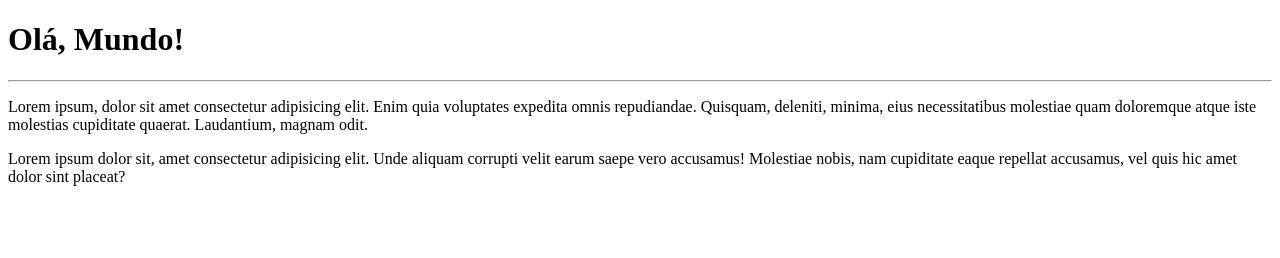
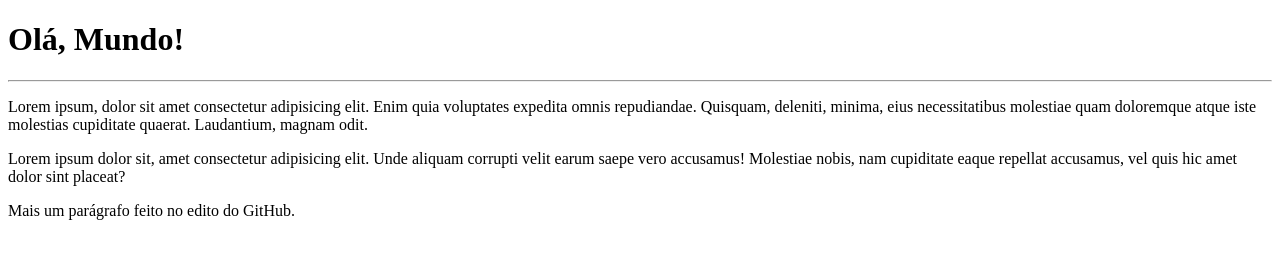
Before and after one commit to tvgc/Ola-Mundo, a plain HTML site: page site-exemplo/index.html in a window 1280 px wide. Drawn offline with Linux system fonts and the light colour scheme.

Commit message:
mais um adicionamento

```diff
--- a/site-exemplo/index.html
+++ b/site-exemplo/index.html
@@ -11,5 +11,6 @@
     <hr>
     <p>Lorem ipsum, dolor sit amet consectetur adipisicing elit. Enim quia voluptates expedita omnis repudiandae. Quisquam, deleniti, minima, eius necessitatibus molestiae quam doloremque atque iste molestias cupiditate quaerat. Laudantium, magnam odit.</p>
     <p>Lorem ipsum dolor sit, amet consectetur adipisicing elit. Unde aliquam corrupti velit earum saepe vero accusamus! Molestiae nobis, nam cupiditate eaque repellat accusamus, vel quis hic amet dolor sint placeat?</p>
+    <p>Mais um parágrafo feito no edito do GitHub.</p>
 </body>
 </html>
```
